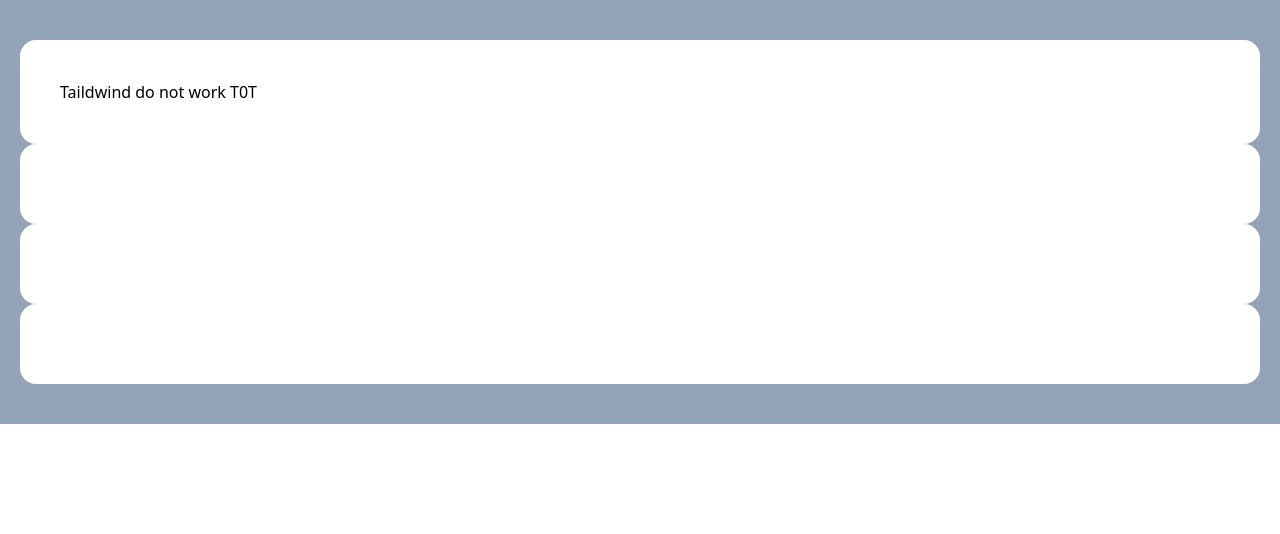
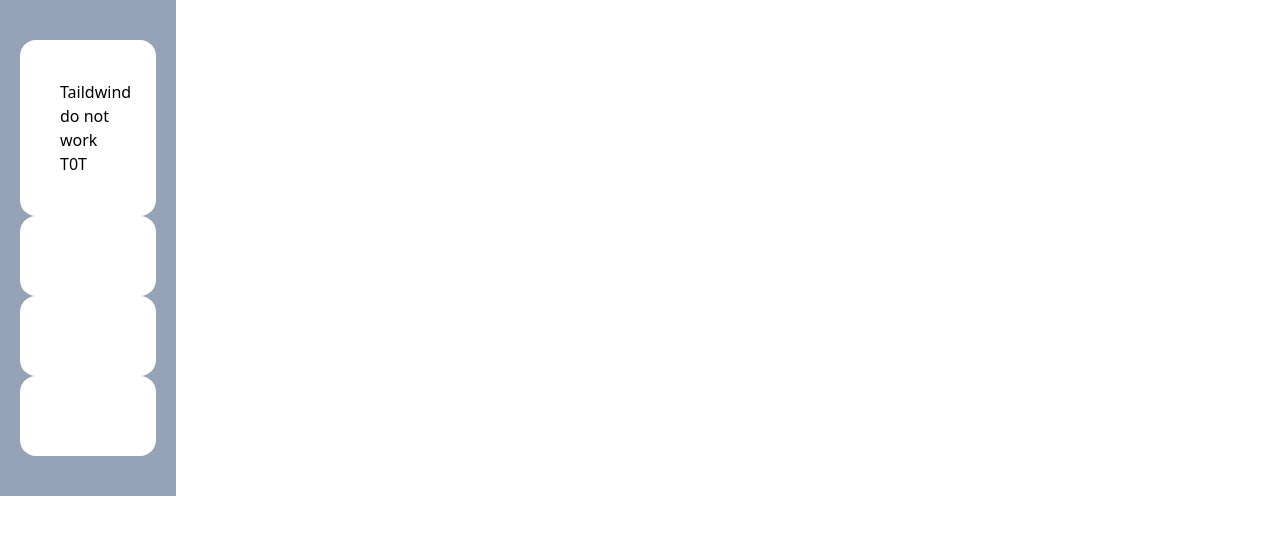
Before and after one commit to cocoball200/exchange-market, a Next.js app: page / in a window 1280 px wide. Shown: the top 534 px of the page. Built offline with nearby package versions, Linux system fonts and the light colour scheme.

Commit message:
fix: config settings for taildwind css

```diff
--- a/pages/index.tsx
+++ b/pages/index.tsx
@@ -2,7 +2,7 @@
 
 const Home: NextPage = () => {
   return (
-    <div className="bg-slate-400 py-10 px-5">
+    <div className="w-44 bg-slate-400 py-10 px-5">
       <div className="rounded-2xl bg-white p-10">Taildwind do not work T0T</div>
       <div className="rounded-2xl bg-white p-10"></div>
       <div className="rounded-2xl bg-white p-10"></div>
--- a/postcss.config.js
+++ b/postcss.config.js
@@ -1,3 +1,6 @@
 module.exports = {
-  plugins: [require("tailwindcss"), require("autoprefixer")],
-};
+  plugins: {
+    tailwindcss: {},
+    autoprefixer: {},
+  },
+}
--- a/tailwind.config.js
+++ b/tailwind.config.js
@@ -1,7 +1,7 @@
 module.exports = {
   content: [
-    "./pages/**/*.{js,jsx,ts,tsx}",
-    "./components/**/*.{js,jsx,ts,tsx}",
+    "./pages/**/*.{js,ts,jsx,tsx}",
+    "./components/**/*.{js,ts,jsx,tsx}",
   ],
   theme: {
     extend: {},
```
Also changed, not shown: pages/_app.tsx (+4 -4 lines).
